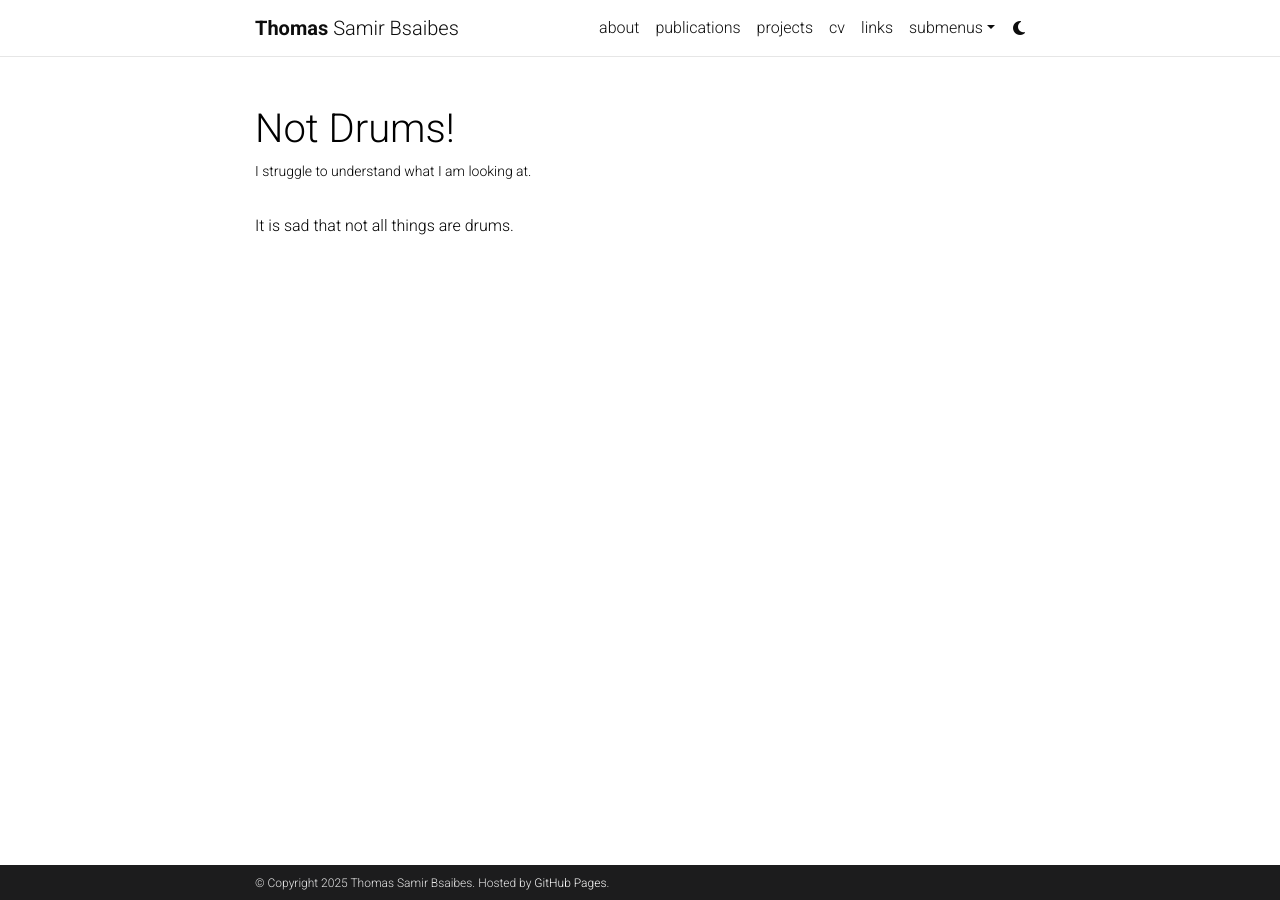
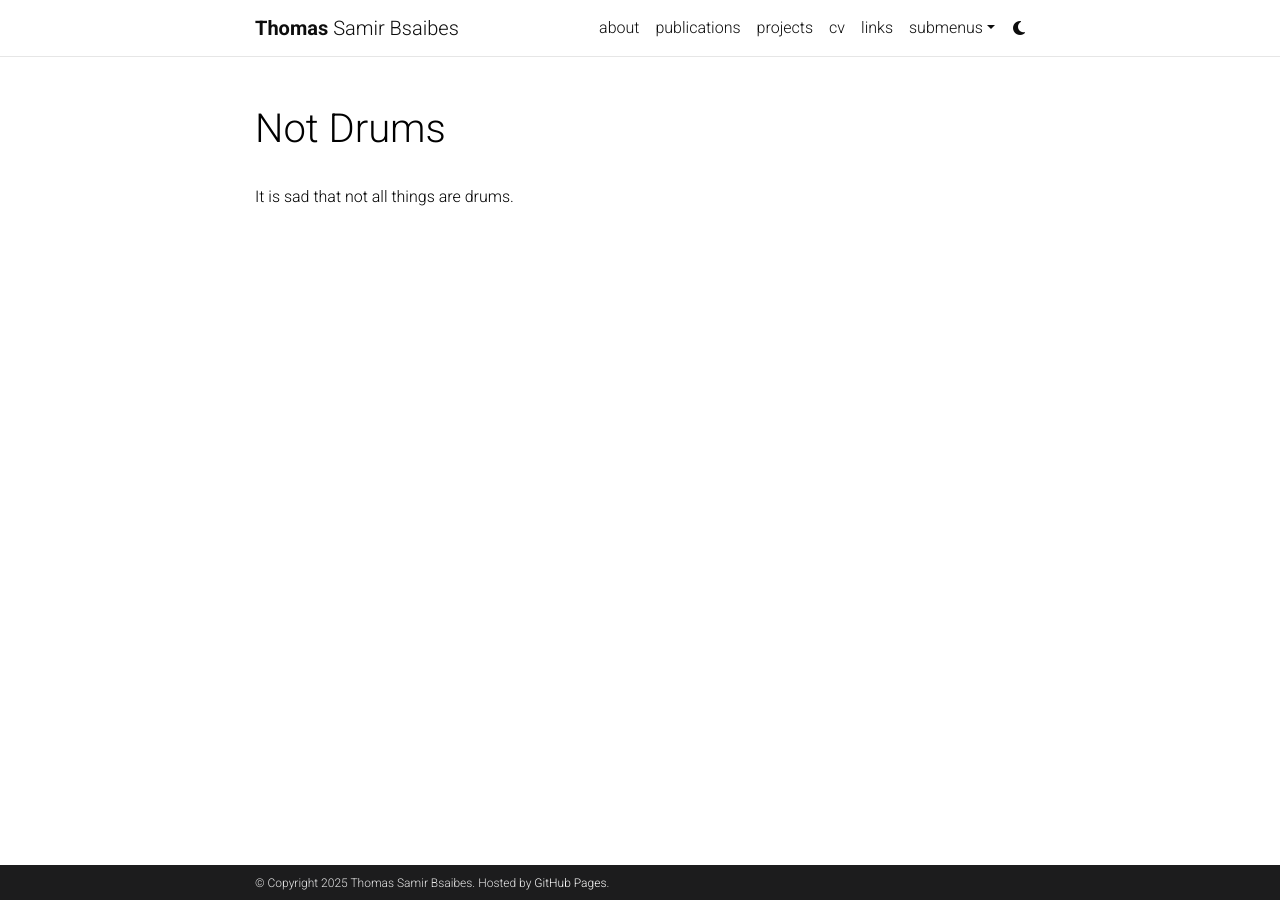
Before and after one commit to BsaibesT/bsaibest.github.io, a Jekyll site: the page built from _projects/20_project.md, in a window 1280 px wide. Built offline with Jekyll 4.4.1, drawn with Linux system fonts in a browser that asks for light colours; comment, search, counter and statistics services are not loaded; a style sheet for code colours, icons or effects is not loaded.

Commit message:
Update 20_project.md

```diff
--- a/_projects/20_project.md
+++ b/_projects/20_project.md
@@ -1,7 +1,7 @@
 ---
 layout: page
-title: Not Drums!
-description: I struggle to understand what I am looking at.
+title: Not Drums
+description:
 img:
 importance: 20
 category: fun
```
